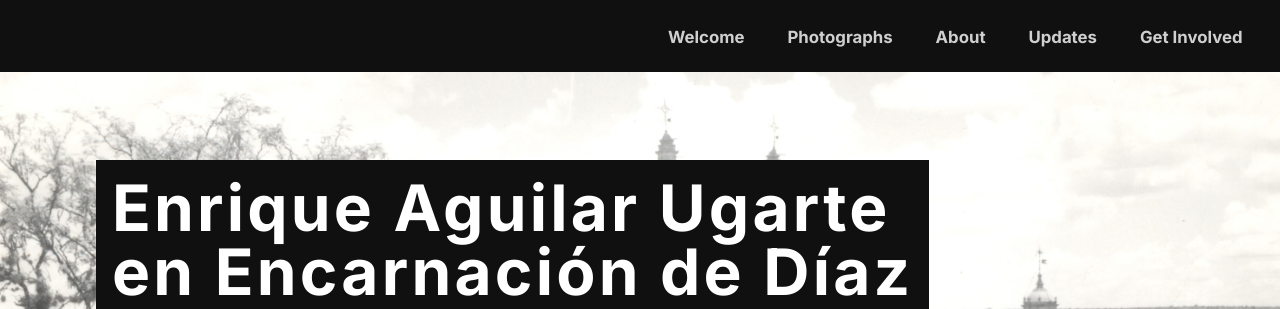
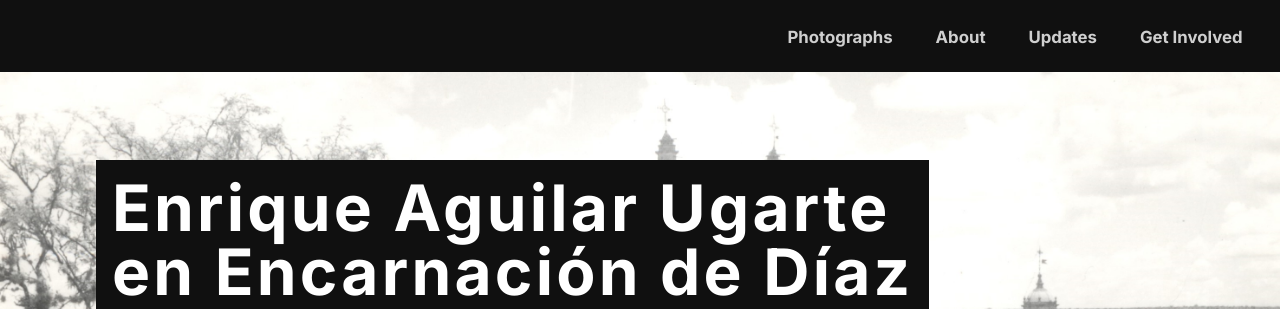
Before and after one commit to bear-rsg/cristero-war-, a Django app: page /es/ in a window 1280 px wide. Shown: the top 309 px of the page. Run offline with Django 4.2, Linux system fonts and the light colour scheme; data comes from the database, SQL or seed files in the repository; parts of the project's set-up code (start-up, migrations or seed data) failed here and were passed over; some libraries are stand-ins or nearby versions.

Commit message:
removed welcome link

```diff
--- a/django/core/templates/base.html
+++ b/django/core/templates/base.html
@@ -55,12 +55,6 @@
             <!-- Nav list -->
             <div class="collapse navbar-collapse" id="navbarNavDropdown">
                 <ul class="navbar-nav ml-auto">
-                    <!-- Welcome -->
-                    <li class="nav-item">
-                        <a class="nav-link href="/{{ LANGUAGE_CODE }}/">
-                            {% translate 'Welcome' %}
-                        </a>
-                    </li>
                     <!-- Photographs -->
                     <li class="nav-item">
                         <a class="nav-link{% if "/photographs/" in request.path %} active{% endif %}" href="{% url 'photographs:list' %}">
```
Also changed, not shown: django/core/locale/en/LC_MESSAGES/django.po, django/core/locale/es/LC_MESSAGES/django.po.
